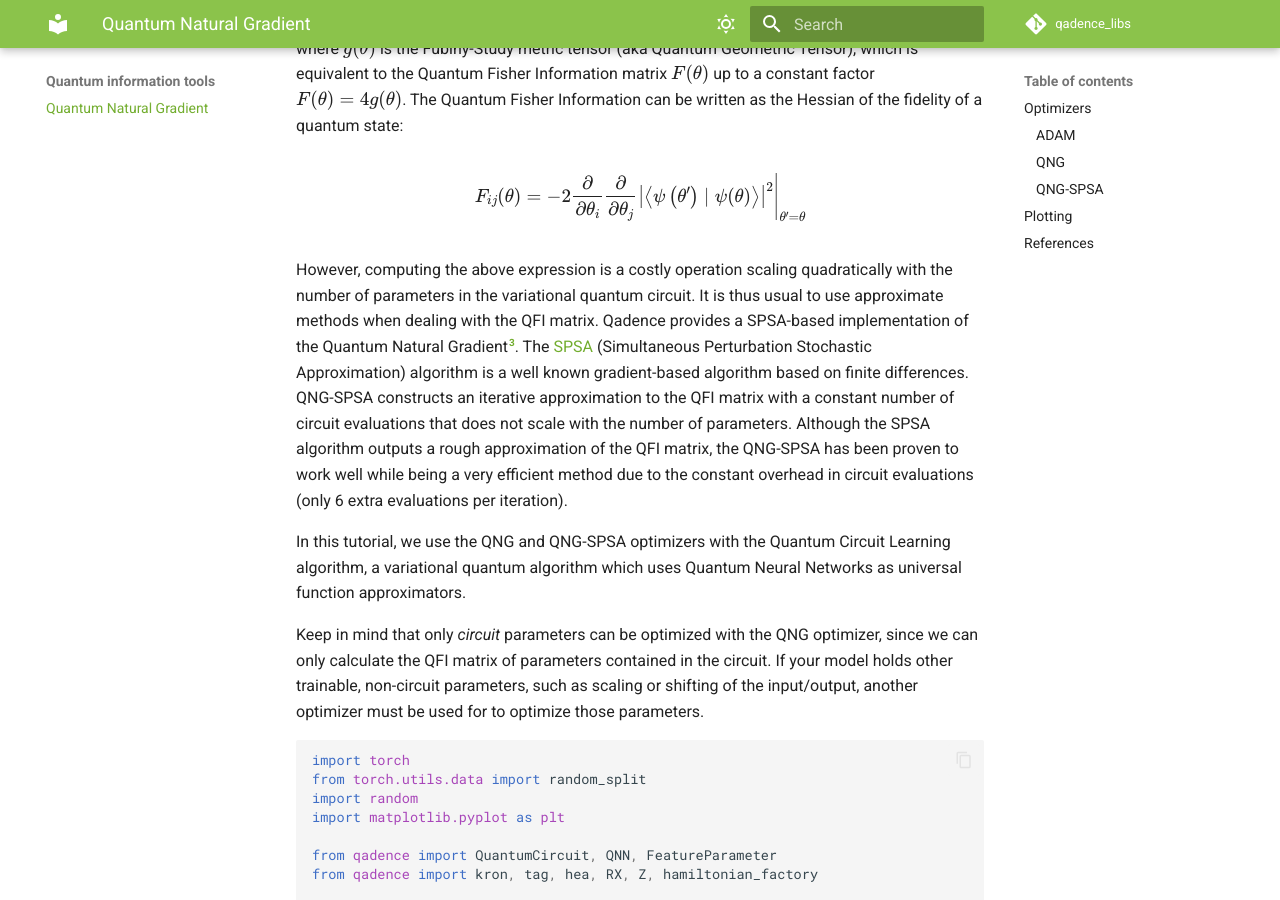
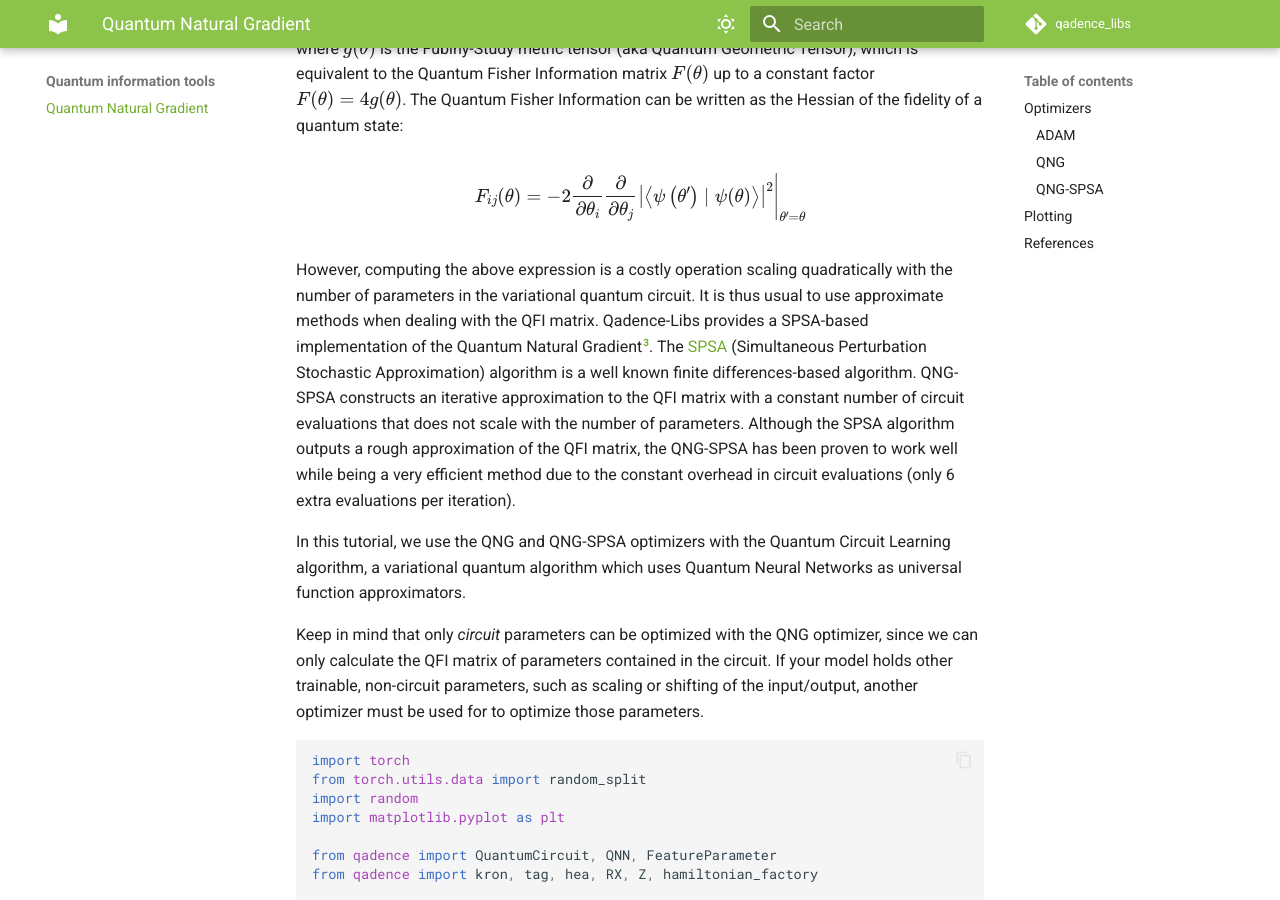
Before and after one commit to pasqal-io/qadence-libs, an MkDocs documentation site: the page built from docs/qinfo_tools/qng.md, in a window 1280 px wide and 900 px high, scrolled down 386 px. Built offline with MkDocs 1.6.1 and Material for MkDocs 9.7.7, drawn with Linux system fonts in a browser that asks for light colours; comment, search, counter and statistics services are not loaded; the version menu is left out.

Commit message:
Update docs/qinfo_tools/qng.md
Co-authored-by: Roland-djee <9250798+Roland-djee@users.noreply.github.com>

```diff
--- a/docs/qinfo_tools/qng.md
+++ b/docs/qinfo_tools/qng.md
@@ -12,7 +12,7 @@ $$
   F_{i j}(\theta)=-\left.2 \frac{\partial}{\partial \theta_i} \frac{\partial}{\partial \theta_j}\left|\left\langle\psi\left(\theta^{\prime}\right) \mid \psi(\theta)\right\rangle\right|^2\right|_{{\theta}^{\prime}=\theta}
 $$
 
-However, computing the above expression is a costly operation scaling quadratically with the number of parameters in the variational quantum circuit. It is thus usual to use approximate methods when dealing with the QFI matrix. Qadence provides a SPSA-based implementation of the Quantum Natural Gradient[^3]. The [SPSA](https://www.jhuapl.edu/spsa/) (Simultaneous Perturbation Stochastic Approximation) algorithm is a well known gradient-based algorithm based on finite differences. QNG-SPSA constructs an iterative approximation to the QFI matrix with a constant number of circuit evaluations that does not scale with the number of parameters. Although the SPSA algorithm outputs a rough approximation of the QFI matrix, the QNG-SPSA has been proven to work well while being a very efficient method due to the constant overhead in circuit evaluations (only 6 extra evaluations per iteration).
+However, computing the above expression is a costly operation scaling quadratically with the number of parameters in the variational quantum circuit. It is thus usual to use approximate methods when dealing with the QFI matrix. Qadence-Libs provides a SPSA-based implementation of the Quantum Natural Gradient[^3]. The [SPSA](https://www.jhuapl.edu/spsa/) (Simultaneous Perturbation Stochastic Approximation) algorithm is a well known finite differences-based algorithm. QNG-SPSA constructs an iterative approximation to the QFI matrix with a constant number of circuit evaluations that does not scale with the number of parameters. Although the SPSA algorithm outputs a rough approximation of the QFI matrix, the QNG-SPSA has been proven to work well while being a very efficient method due to the constant overhead in circuit evaluations (only 6 extra evaluations per iteration).
 
 In this tutorial, we use the QNG and QNG-SPSA optimizers with the Quantum Circuit Learning algorithm, a variational quantum algorithm which uses Quantum Neural Networks as universal function approximators.
 
```
